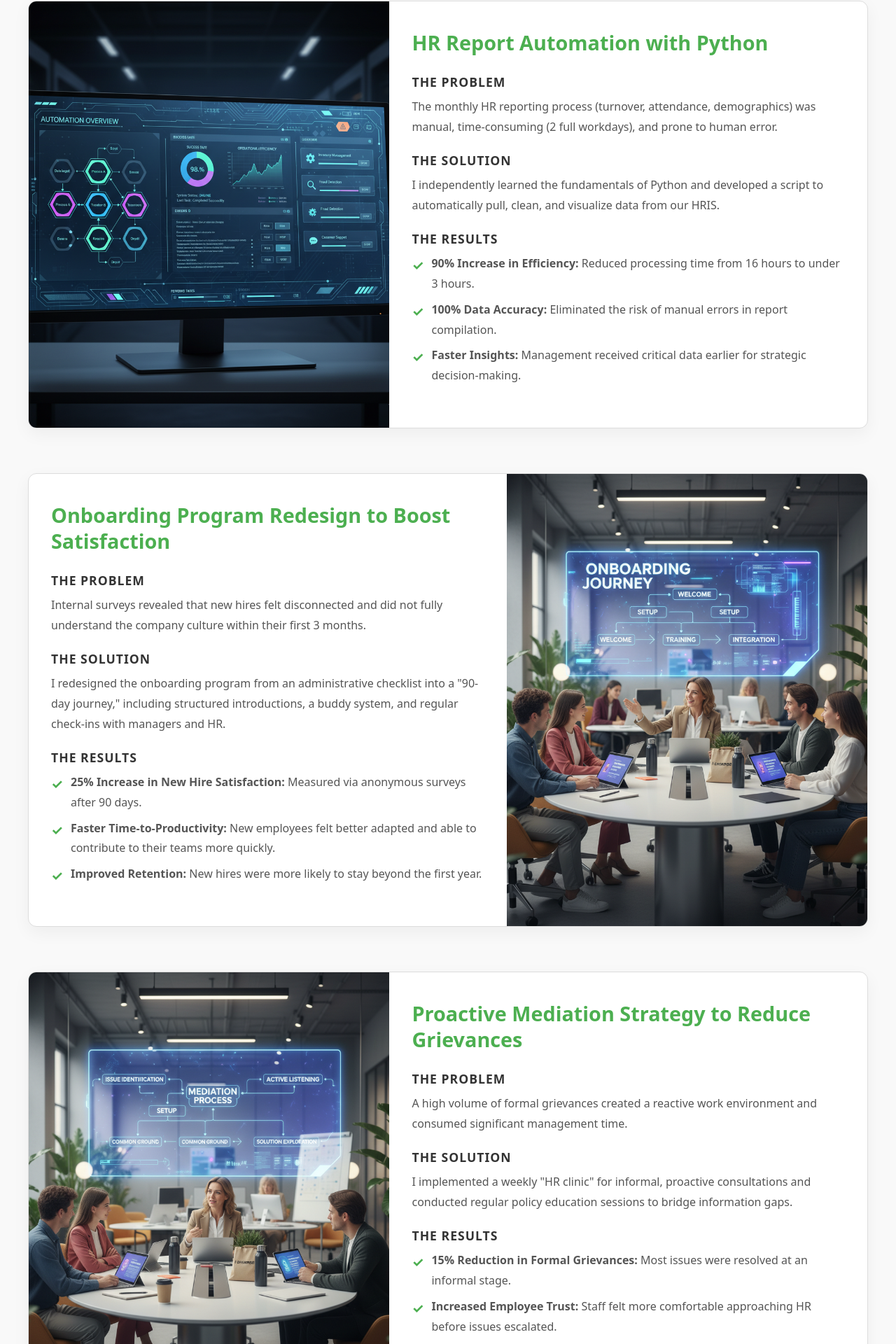
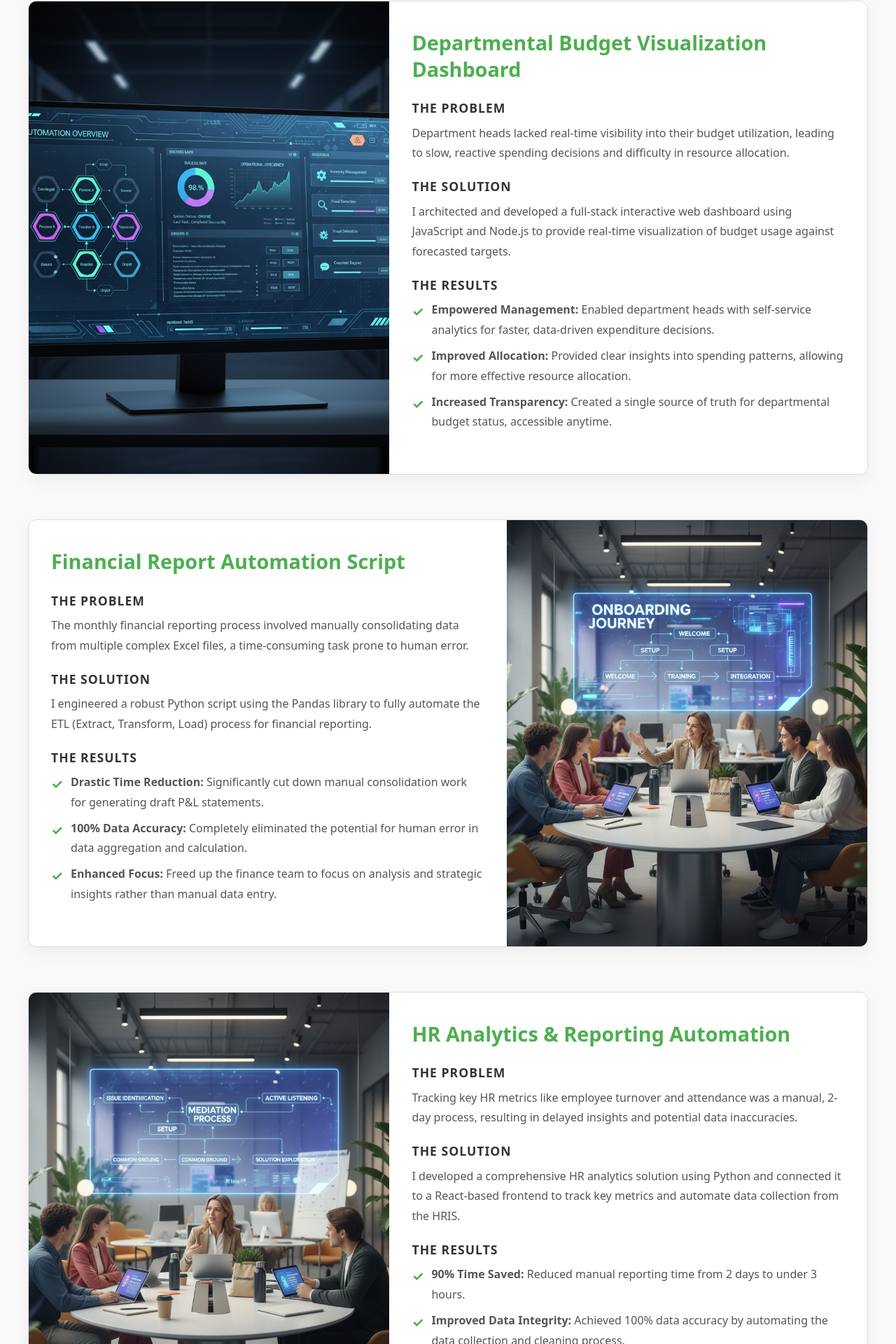
Before and after one commit to artspacetone/wahyuheriyantohr, a React (Vite) app: page /portfolio in a window 1280 px wide. Shown: the part 313-2233 px from the top of the page at 70% size. Built offline with nearby package versions, Linux system fonts and the light colour scheme.

Commit message:
Update Portfolio.tsx

```diff
--- a/src/pages/Portfolio.tsx
+++ b/src/pages/Portfolio.tsx
@@ -4,45 +4,45 @@ import './Portfolio.css';
 
 const portfolioData = [
   {
-    title: 'HR Report Automation with Python',
-    problem: 'The monthly HR reporting process (turnover, attendance, demographics) was manual, time-consuming (2 full workdays), and prone to human error.',
-    solution: 'I independently learned the fundamentals of Python and developed a script to automatically pull, clean, and visualize data from our HRIS.',
+    title: 'Departmental Budget Visualization Dashboard',
+    problem: 'Department heads lacked real-time visibility into their budget utilization, leading to slow, reactive spending decisions and difficulty in resource allocation.',
+    solution: 'I architected and developed a full-stack interactive web dashboard using JavaScript and Node.js to provide real-time visualization of budget usage against forecasted targets.',
     outcome: (
       <ul>
-        <li><strong>90% Increase in Efficiency:</strong> Reduced processing time from 16 hours to under 3 hours.</li>
-        <li><strong>100% Data Accuracy:</strong> Eliminated the risk of manual errors in report compilation.</li>
-        <li><strong>Faster Insights:</strong> Management received critical data earlier for strategic decision-making.</li>
+        <li><strong>Empowered Management:</strong> Enabled department heads with self-service analytics for faster, data-driven expenditure decisions.</li>
+        <li><strong>Improved Allocation:</strong> Provided clear insights into spending patterns, allowing for more effective resource allocation.</li>
+        <li><strong>Increased Transparency:</strong> Created a single source of truth for departmental budget status, accessible anytime.</li>
       </ul>
     ),
-    imageUrl: '/portfolio/automation-dashboard.jpg',
+    imageUrl: '/portfolio/automation-dashboard.jpg', // Placeholder image
     imagePosition: 'right' as const
   },
   {
-    title: 'Onboarding Program Redesign to Boost Satisfaction',
-    problem: 'Internal surveys revealed that new hires felt disconnected and did not fully understand the company culture within their first 3 months.',
-    solution: 'I redesigned the onboarding program from an administrative checklist into a "90-day journey," including structured introductions, a buddy system, and regular check-ins with managers and HR.',
+    title: 'Financial Report Automation Script',
+    problem: 'The monthly financial reporting process involved manually consolidating data from multiple complex Excel files, a time-consuming task prone to human error.',
+    solution: 'I engineered a robust Python script using the Pandas library to fully automate the ETL (Extract, Transform, Load) process for financial reporting.',
     outcome: (
       <ul>
-        <li><strong>25% Increase in New Hire Satisfaction:</strong> Measured via anonymous surveys after 90 days.</li>
-        <li><strong>Faster Time-to-Productivity:</strong> New employees felt better adapted and able to contribute to their teams more quickly.</li>
-        <li><strong>Improved Retention:</strong> New hires were more likely to stay beyond the first year.</li>
+        <li><strong>Drastic Time Reduction:</strong> Significantly cut down manual consolidation work for generating draft P&L statements.</li>
+        <li><strong>100% Data Accuracy:</strong> Completely eliminated the potential for human error in data aggregation and calculation.</li>
+        <li><strong>Enhanced Focus:</strong> Freed up the finance team to focus on analysis and strategic insights rather than manual data entry.</li>
       </ul>
     ),
-    imageUrl: '/portfolio/onboarding-process.jpg',
+    imageUrl: '/portfolio/onboarding-process.jpg', // Placeholder image
     imagePosition: 'left' as const
   },
   {
-    title: 'Proactive Mediation Strategy to Reduce Grievances',
-    problem: 'A high volume of formal grievances created a reactive work environment and consumed significant management time.',
-    solution: 'I implemented a weekly "HR clinic" for informal, proactive consultations and conducted regular policy education sessions to bridge information gaps.',
+    title: 'HR Analytics & Reporting Automation',
+    problem: 'Tracking key HR metrics like employee turnover and attendance was a manual, 2-day process, resulting in delayed insights and potential data inaccuracies.',
+    solution: 'I developed a comprehensive HR analytics solution using Python and connected it to a React-based frontend to track key metrics and automate data collection from the HRIS.',
     outcome: (
       <ul>
-        <li><strong>15% Reduction in Formal Grievances:</strong> Most issues were resolved at an informal stage.</li>
-        <li><strong>Increased Employee Trust:</strong> Staff felt more comfortable approaching HR before issues escalated.</li>
-        <li><strong>Better Work Environment:</strong> Overall workplace satisfaction improved significantly.</li>
+        <li><strong>90% Time Saved:</strong> Reduced manual reporting time from 2 days to under 3 hours.</li>
+        <li><strong>Improved Data Integrity:</strong> Achieved 100% data accuracy by automating the data collection and cleaning process.</li>
+        <li><strong>Faster Decision-Making:</strong> Provided management with timely, accurate data for strategic workforce planning.</li>
       </ul>
     ),
-    imageUrl: '/portfolio/mediation-workshop.jpg',
+    imageUrl: '/portfolio/mediation-workshop.jpg', // Placeholder image
     imagePosition: 'right' as const
   },
 ];
@@ -50,9 +50,9 @@ const portfolioData = [
 const Portfolio: React.FC = () => {
   return (
     <div className="portfolio-page">
-      <h1>Featured Projects</h1>
+      <h1>Relevant Technical Projects</h1>
       <p className="portfolio-intro">
-        Here are a few examples of how I apply my skills to create impactful, data-driven solutions in a real-world HR environment.
+        Here are a few examples of how I apply my technical skills to solve real-world business problems, automate processes, and provide data-driven insights.
       </p>
       <div className="portfolio-container">
         {portfolioData.map((project, index) => (
```
